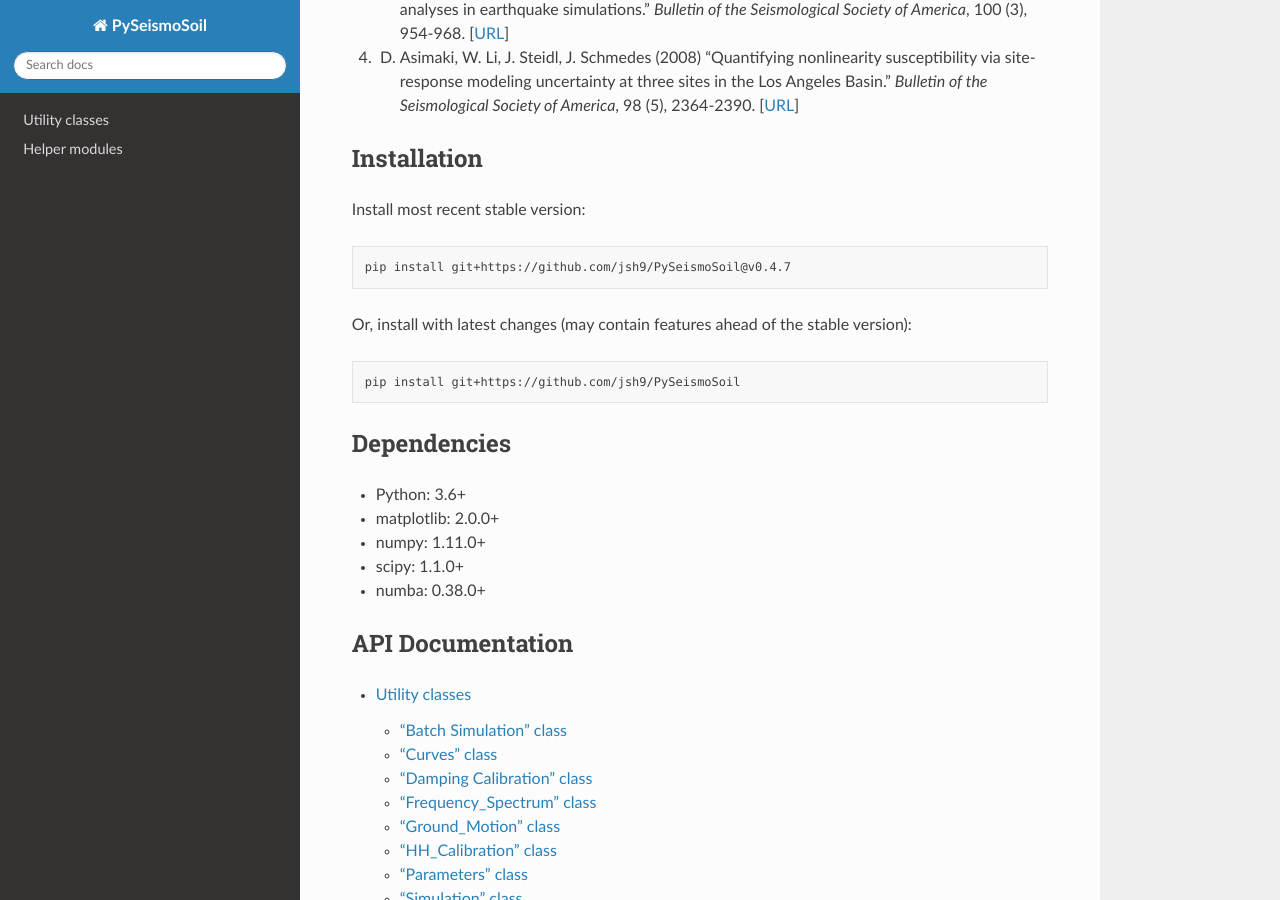
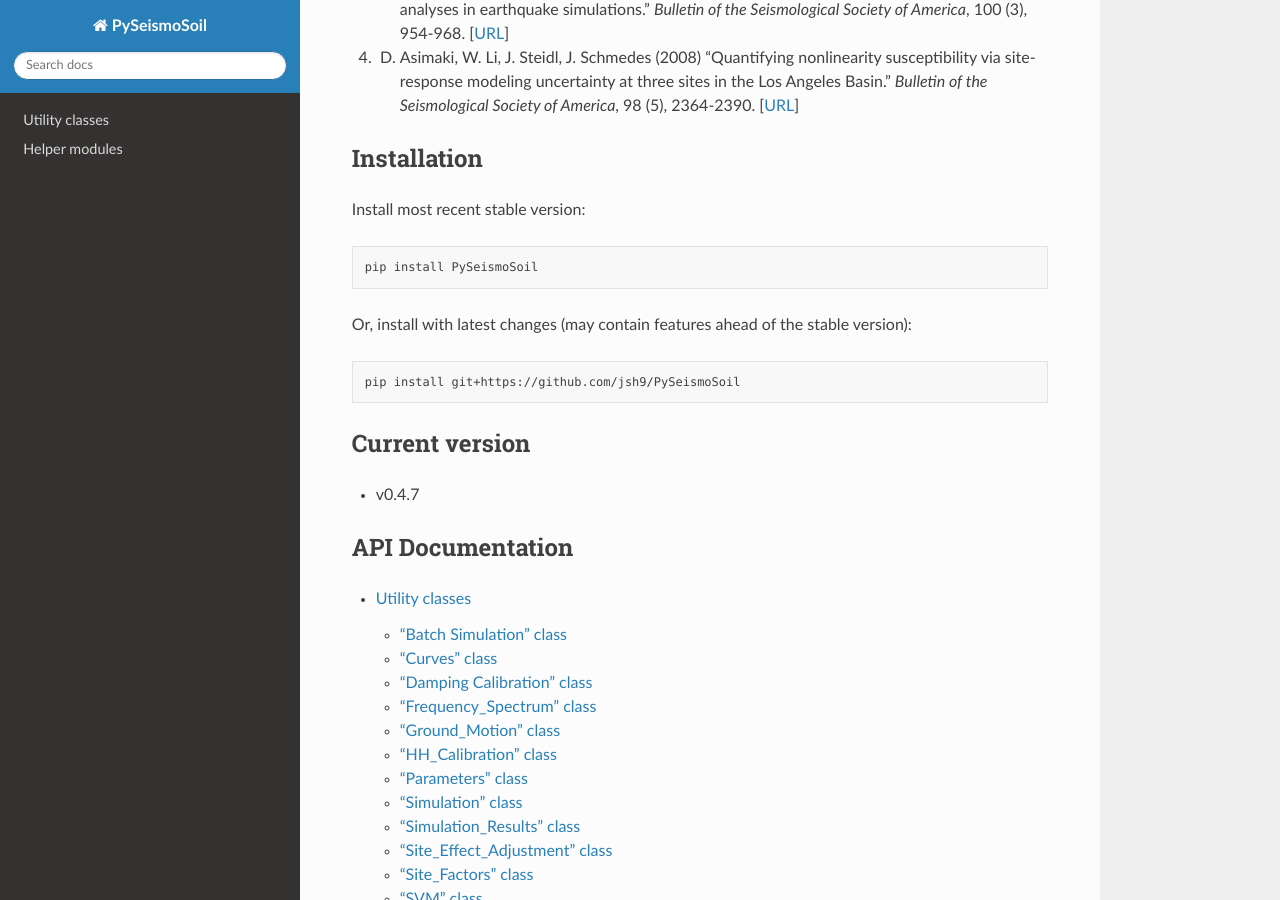
Before and after one commit to Caltech-geoquake/PySeismoSoil, a Sphinx documentation site: the page built from doc/source/index.rst, in a window 1280 px wide and 900 px high, scrolled down 834 px. Built offline with Sphinx 7.4.7 and the Read the Docs theme 2.0.0, drawn with Linux system fonts in a browser that asks for light colours.

Commit message:
Update index.rst

```diff
--- a/doc/source/index.rst
+++ b/doc/source/index.rst
@@ -18,6 +18,7 @@
 
 Please carefully read the license `here <https://github.com/jsh9/PySeismoSoil/blob/master/LICENSE>`_ for the terms and conditions of using this library.
 
+
 Authors
 -------
 
@@ -37,6 +38,7 @@
 
 4. D. Asimaki, W. Li, J. Steidl, J. Schmedes (2008) "Quantifying nonlinearity susceptibility via site-response modeling uncertainty at three sites in the Los Angeles Basin." *Bulletin of the Seismological Society of America*, 98 (5), 2364-2390. [`URL <http://resolver.caltech.edu/CaltechAUTHORS:20140828-163417572>`_]
 
+
 Installation
 ------------
 
@@ -44,7 +46,7 @@
 
 .. code-block:: bash
 
-    pip install git+https://github.com/jsh9/PySeismoSoil@v0.4.7
+    pip install PySeismoSoil
 
 Or, install with latest changes (may contain features ahead of the stable version):
 
@@ -53,14 +55,10 @@
     pip install git+https://github.com/jsh9/PySeismoSoil
 
 
-Dependencies
-------------
+Current version
+---------------
 
-* Python: 3.6+
-* matplotlib: 2.0.0+
-* numpy: 1.11.0+
-* scipy: 1.1.0+
-* numba: 0.38.0+
+* v0.4.7
 
 
 API Documentation
@@ -80,7 +78,6 @@
 To report bugs and submit suggestions, please use the `"Issues" section <https://github.com/jsh9/PySeismoSoil/issues>`_ of the GitHub repository.
 
 
-
 Indices and tables
 ------------------
 
```
